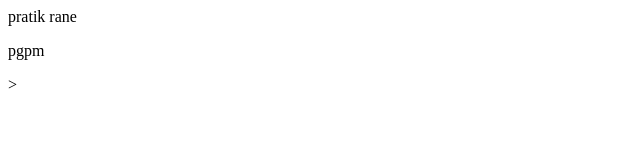
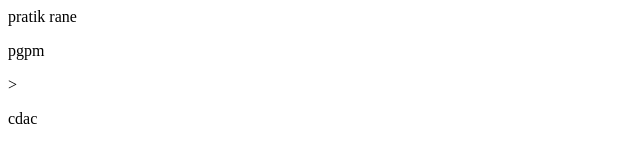
Before and after one commit to pratikrane27/freshersbatch, a plain HTML site: page assignmets/name.html in a window 1280 px wide. Shown: the full height of the page, 0-640 px from the left. Drawn offline with Linux system fonts and the light colour scheme.

Commit message:
added cdac in name.html of html_branch

```diff
--- a/assignmets/name.html
+++ b/assignmets/name.html
@@ -1,4 +1,5 @@
 <html>
 	<p>pratik rane</p
 	<p>pgpm</p>>
+	<p>cdac</p>
 </html
```
